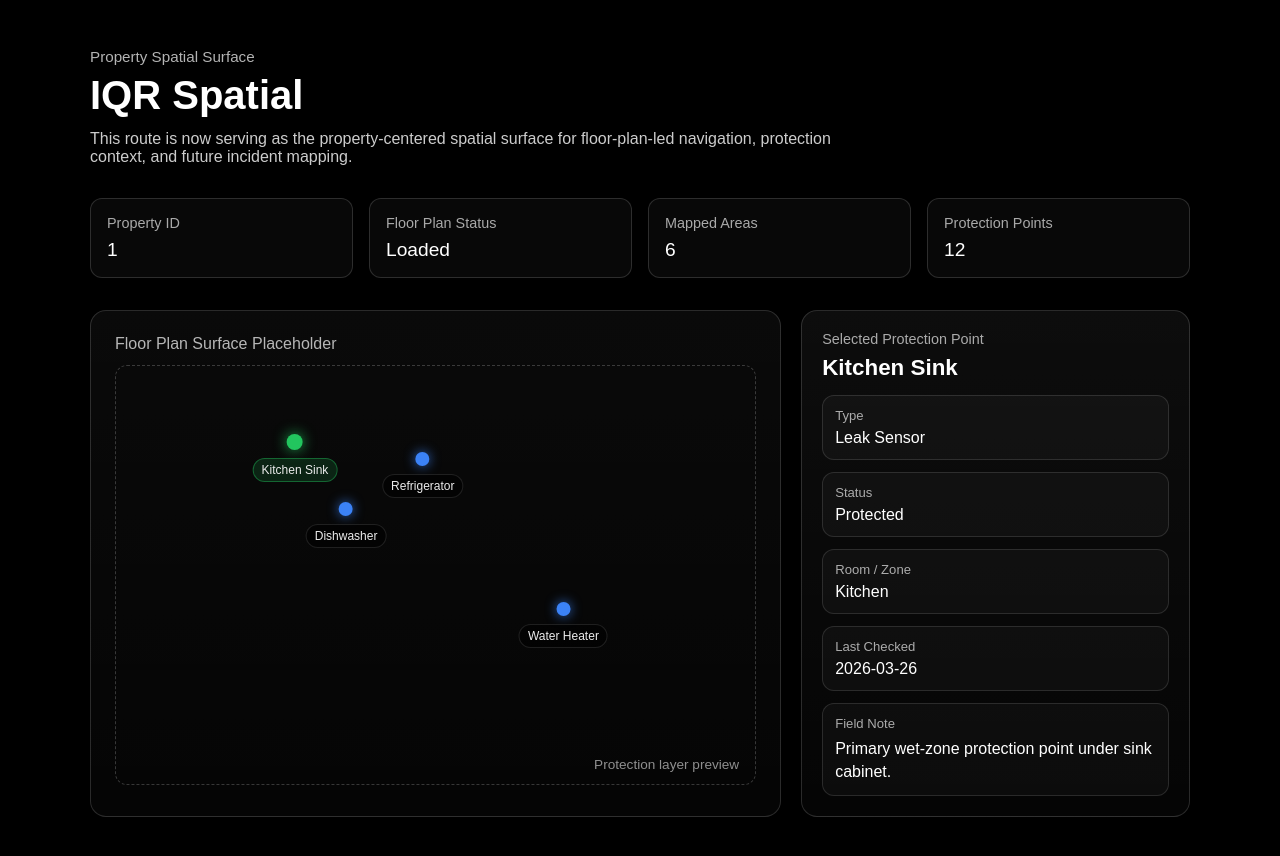
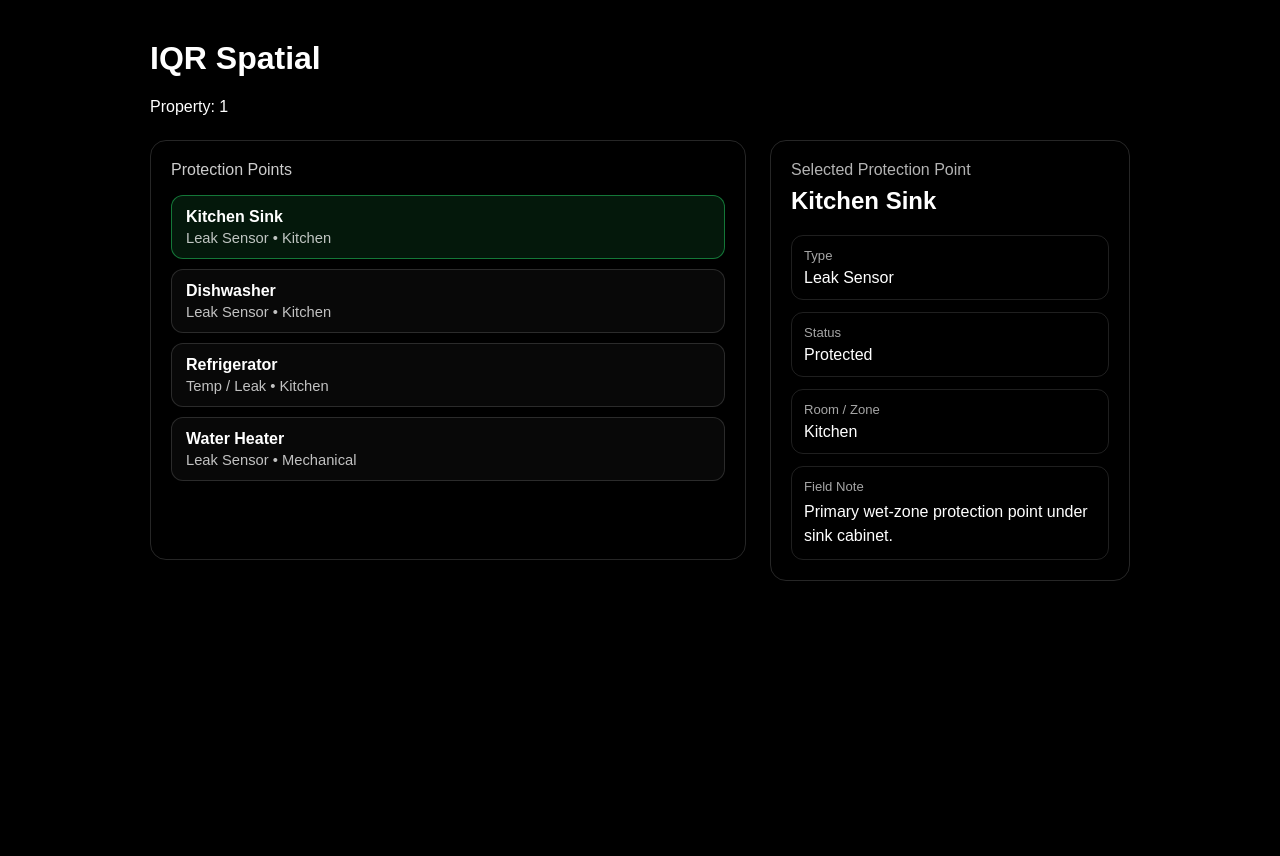
Before and after one commit to prodesign-rqr/iqr-home, a Next.js app: page /property/1/spatial in a window 1280 px wide. Shown: the top 856 px of the page. After the commit the page ends 800 px from the top, so only its background shows below. Built offline with nearby package versions, Linux system fonts and the light colour scheme.

Commit message:
Restore stable query-driven spatial list and detail panel

```diff
--- a/src/app/property/[id]/spatial/page.tsx
+++ b/src/app/property/[id]/spatial/page.tsx
@@ -3,28 +3,30 @@ type SpatialPageProps = {
   searchParams?: Promise<{ point?: string }>
 }
 
-export default async function SpatialPage({
+type SpatialPoint = {
+  id: string
+  label: string
+  type: string
+  status: string
+  room: string
+  note: string
+}
+
+export default async function Page({
   params,
   searchParams,
 }: SpatialPageProps) {
   const { id } = await params
   const resolvedSearchParams = searchParams ? await searchParams : undefined
-  const requestedPointId = resolvedSearchParams?.point
+  const selectedPointId = resolvedSearchParams?.point ?? "p1"
 
-  const floorPlanStatus = "Loaded"
-  const mappedAreas = 6
-  const protectionPoints = 12
-
-  const points = [
+  const points: SpatialPoint[] = [
     {
       id: "p1",
       label: "Kitchen Sink",
       type: "Leak Sensor",
       status: "Protected",
-      top: "22%",
-      left: "28%",
       room: "Kitchen",
-      lastChecked: "2026-03-26",
       note: "Primary wet-zone protection point under sink cabinet.",
     },
     {
@@ -32,10 +34,7 @@ export default async function SpatialPage({
       label: "Dishwasher",
       type: "Leak Sensor",
       status: "Protected",
-      top: "38%",
-      left: "36%",
       room: "Kitchen",
-      lastChecked: "2026-03-26",
       note: "Appliance protection point behind toe-kick zone.",
     },
     {
@@ -43,10 +42,7 @@ export default async function SpatialPage({
       label: "Refrigerator",
       type: "Temp / Leak",
       status: "Protected",
-      top: "26%",
-      left: "48%",
       room: "Kitchen",
-      lastChecked: "2026-03-26",
       note: "Covers ice-maker and adjacent supply risk area.",
     },
     {
@@ -54,269 +50,130 @@ export default async function SpatialPage({
       label: "Water Heater",
       type: "Leak Sensor",
       status: "Protected",
-      top: "62%",
-      left: "70%",
       room: "Mechanical",
-      lastChecked: "2026-03-26",
       note: "Pan and shutoff context zone.",
     },
   ]
 
   const selectedPoint =
-    points.find((point) => point.id === requestedPointId) ?? points[0]
+    points.find((point) => point.id === selectedPointId) ?? points[0]
 
   return (
     <main
       style={{
+        padding: 40,
+        color: "#fff",
+        background: "#000",
         minHeight: "100vh",
-        background: "#000",
-        color: "#fff",
         fontFamily: "Arial, sans-serif",
-        padding: "48px 24px",
       }}
     >
-      <div
-        style={{
-          maxWidth: "1100px",
-          margin: "0 auto",
-        }}
-      >
-        <div style={{ marginBottom: "32px" }}>
-          <div style={{ opacity: 0.7, fontSize: "0.95rem", marginBottom: "8px" }}>
-            Property Spatial Surface
-          </div>
-          <h1 style={{ fontSize: "2.5rem", margin: 0 }}>IQR Spatial</h1>
-          <p style={{ opacity: 0.8, marginTop: "12px", maxWidth: "760px" }}>
-            This route is now serving as the property-centered spatial surface for floor-plan-led navigation, protection context, and future incident mapping.
-          </p>
-        </div>
+      <div style={{ maxWidth: 980, margin: "0 auto" }}>
+        <h1 style={{ marginTop: 0 }}>IQR Spatial</h1>
+        <p>Property: {id}</p>
 
         <div
           style={{
             display: "grid",
-            gridTemplateColumns: "repeat(auto-fit, minmax(220px, 1fr))",
-            gap: "16px",
-            marginBottom: "32px",
+            gridTemplateColumns: "1fr 360px",
+            gap: 24,
+            alignItems: "start",
+            marginTop: 24,
           }}
         >
           <div
             style={{
               border: "1px solid rgba(255,255,255,0.15)",
-              borderRadius: "12px",
-              padding: "16px",
-              background: "rgba(255,255,255,0.03)",
+              borderRadius: 16,
+              padding: 20,
+              minHeight: 420,
             }}
           >
-            <div style={{ opacity: 0.65, fontSize: "0.9rem" }}>Property ID</div>
-            <div style={{ fontSize: "1.2rem", marginTop: "8px" }}>{id}</div>
-          </div>
+            <div style={{ marginBottom: 16, opacity: 0.8 }}>Protection Points</div>
 
-          <div
-            style={{
-              border: "1px solid rgba(255,255,255,0.15)",
-              borderRadius: "12px",
-              padding: "16px",
-              background: "rgba(255,255,255,0.03)",
-            }}
-          >
-            <div style={{ opacity: 0.65, fontSize: "0.9rem" }}>Floor Plan Status</div>
-            <div style={{ fontSize: "1.2rem", marginTop: "8px" }}>{floorPlanStatus}</div>
-          </div>
-
-          <div
-            style={{
-              border: "1px solid rgba(255,255,255,0.15)",
-              borderRadius: "12px",
-              padding: "16px",
-              background: "rgba(255,255,255,0.03)",
-            }}
-          >
-            <div style={{ opacity: 0.65, fontSize: "0.9rem" }}>Mapped Areas</div>
-            <div style={{ fontSize: "1.2rem", marginTop: "8px" }}>{mappedAreas}</div>
-          </div>
-
-          <div
-            style={{
-              border: "1px solid rgba(255,255,255,0.15)",
-              borderRadius: "12px",
-              padding: "16px",
-              background: "rgba(255,255,255,0.03)",
-            }}
-          >
-            <div style={{ opacity: 0.65, fontSize: "0.9rem" }}>Protection Points</div>
-            <div style={{ fontSize: "1.2rem", marginTop: "8px" }}>{protectionPoints}</div>
-          </div>
-        </div>
-
-        <div
-          style={{
-            display: "grid",
-            gridTemplateColumns: "minmax(0, 1.6fr) minmax(280px, 0.9fr)",
-            gap: "20px",
-          }}
-        >
-          <div
-            style={{
-              border: "1px solid rgba(255,255,255,0.15)",
-              borderRadius: "16px",
-              padding: "24px",
-              minHeight: "420px",
-              background:
-                "linear-gradient(to bottom, rgba(255,255,255,0.04), rgba(255,255,255,0.02))",
-            }}
-          >
-            <div style={{ opacity: 0.7, marginBottom: "12px" }}>Floor Plan Surface Placeholder</div>
-
-            <div
-              style={{
-                height: "420px",
-                borderRadius: "12px",
-                border: "1px dashed rgba(255,255,255,0.2)",
-                position: "relative",
-                overflow: "hidden",
-              }}
-            >
+            <div style={{ display: "grid", gap: 10 }}>
               {points.map((point) => (
                 <a
                   key={point.id}
                   href={`/property/${id}/spatial?point=${point.id}`}
                   style={{
-                    position: "absolute",
-                    top: point.top,
-                    left: point.left,
-                    transform: "translate(-50%, -50%)",
-                    display: "flex",
-                    flexDirection: "column",
-                    alignItems: "center",
-                    gap: "8px",
+                    display: "block",
+                    padding: "12px 14px",
+                    borderRadius: 12,
                     textDecoration: "none",
                     color: "#fff",
+                    border:
+                      point.id === selectedPoint.id
+                        ? "1px solid rgba(34,197,94,0.55)"
+                        : "1px solid rgba(255,255,255,0.14)",
+                    background:
+                      point.id === selectedPoint.id
+                        ? "rgba(34,197,94,0.12)"
+                        : "rgba(255,255,255,0.03)",
                   }}
                 >
-                  <div
-                    style={{
-                      width: point.id === selectedPoint.id ? "16px" : "14px",
-                      height: point.id === selectedPoint.id ? "16px" : "14px",
-                      borderRadius: "999px",
-                      background: point.id === selectedPoint.id ? "#22c55e" : "#3b82f6",
-                      boxShadow:
-                        point.id === selectedPoint.id
-                          ? "0 0 14px rgba(34,197,94,0.85)"
-                          : "0 0 12px rgba(59,130,246,0.8)",
-                    }}
-                  />
-                  <div
-                    style={{
-                      fontSize: "0.75rem",
-                      opacity: 0.92,
-                      whiteSpace: "nowrap",
-                      background:
-                        point.id === selectedPoint.id
-                          ? "rgba(34,197,94,0.16)"
-                          : "rgba(0,0,0,0.55)",
-                      padding: "4px 8px",
-                      borderRadius: "999px",
-                      border:
-                        point.id === selectedPoint.id
-                          ? "1px solid rgba(34,197,94,0.45)"
-                          : "1px solid rgba(255,255,255,0.12)",
-                    }}
-                  >
-                    {point.label}
+                  <div style={{ fontWeight: 700 }}>{point.label}</div>
+                  <div style={{ opacity: 0.75, marginTop: 4, fontSize: "0.92rem" }}>
+                    {point.type} • {point.room}
                   </div>
                 </a>
               ))}
-
-              <div
-                style={{
-                  position: "absolute",
-                  bottom: "12px",
-                  right: "16px",
-                  opacity: 0.55,
-                  fontSize: "0.85rem",
-                }}
-              >
-                Protection layer preview
-              </div>
             </div>
           </div>
 
           <div
             style={{
               border: "1px solid rgba(255,255,255,0.15)",
-              borderRadius: "16px",
-              padding: "20px",
-              background:
-                "linear-gradient(to bottom, rgba(255,255,255,0.05), rgba(255,255,255,0.02))",
+              borderRadius: 16,
+              padding: 20,
             }}
           >
-            <div style={{ opacity: 0.65, fontSize: "0.9rem", marginBottom: "8px" }}>
-              Selected Protection Point
-            </div>
+            <div style={{ opacity: 0.7, marginBottom: 8 }}>Selected Protection Point</div>
+            <h2 style={{ marginTop: 0 }}>{selectedPoint.label}</h2>
 
-            <h2 style={{ fontSize: "1.4rem", marginTop: 0, marginBottom: "14px" }}>
-              {selectedPoint.label}
-            </h2>
-
-            <div style={{ display: "grid", gap: "12px" }}>
+            <div style={{ display: "grid", gap: 12 }}>
               <div
                 style={{
                   border: "1px solid rgba(255,255,255,0.12)",
-                  borderRadius: "12px",
-                  padding: "12px",
-                  background: "rgba(255,255,255,0.03)",
+                  borderRadius: 12,
+                  padding: 12,
                 }}
               >
                 <div style={{ opacity: 0.65, fontSize: "0.82rem" }}>Type</div>
-                <div style={{ marginTop: "6px" }}>{selectedPoint.type}</div>
+                <div style={{ marginTop: 6 }}>{selectedPoint.type}</div>
               </div>
 
               <div
                 style={{
                   border: "1px solid rgba(255,255,255,0.12)",
-                  borderRadius: "12px",
-                  padding: "12px",
-                  background: "rgba(255,255,255,0.03)",
+                  borderRadius: 12,
+                  padding: 12,
                 }}
               >
                 <div style={{ opacity: 0.65, fontSize: "0.82rem" }}>Status</div>
-                <div style={{ marginTop: "6px" }}>{selectedPoint.status}</div>
+                <div style={{ marginTop: 6 }}>{selectedPoint.status}</div>
               </div>
 
               <div
                 style={{
                   border: "1px solid rgba(255,255,255,0.12)",
-                  borderRadius: "12px",
-                  padding: "12px",
-                  background: "rgba(255,255,255,0.03)",
+                  borderRadius: 12,
+                  padding: 12,
                 }}
               >
                 <div style={{ opacity: 0.65, fontSize: "0.82rem" }}>Room / Zone</div>
-                <div style={{ marginTop: "6px" }}>{selectedPoint.room}</div>
+                <div style={{ marginTop: 6 }}>{selectedPoint.room}</div>
               </div>
 
               <div
                 style={{
                   border: "1px solid rgba(255,255,255,0.12)",
-                  borderRadius: "12px",
-                  padding: "12px",
-                  background: "rgba(255,255,255,0.03)",
-                }}
-              >
-                <div style={{ opacity: 0.65, fontSize: "0.82rem" }}>Last Checked</div>
-                <div style={{ marginTop: "6px" }}>{selectedPoint.lastChecked}</div>
-              </div>
-
-              <div
-                style={{
-                  border: "1px solid rgba(255,255,255,0.12)",
-                  borderRadius: "12px",
-                  padding: "12px",
-                  background: "rgba(255,255,255,0.03)",
+                  borderRadius: 12,
+                  padding: 12,
                 }}
               >
                 <div style={{ opacity: 0.65, fontSize: "0.82rem" }}>Field Note</div>
-                <div style={{ marginTop: "6px", lineHeight: 1.45 }}>{selectedPoint.note}</div>
+                <div style={{ marginTop: 6, lineHeight: 1.45 }}>{selectedPoint.note}</div>
               </div>
             </div>
           </div>
```
